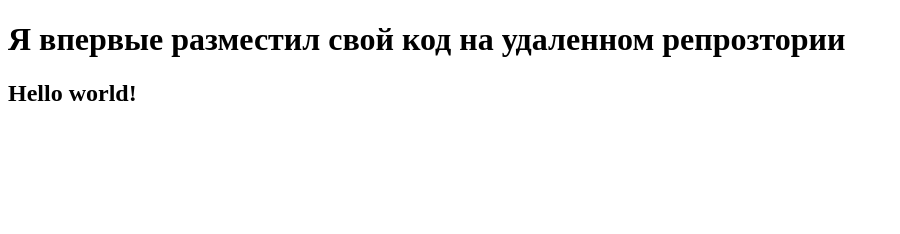
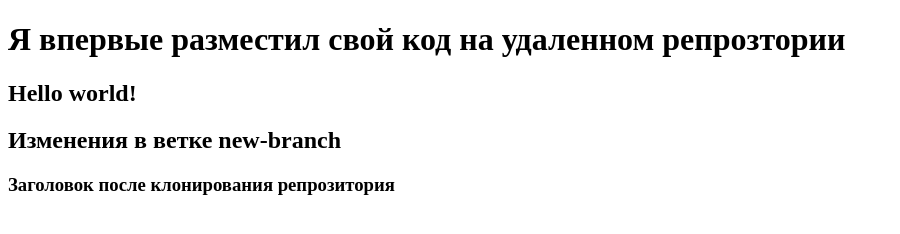
Before and after one commit to 141C/new_repo, a plain HTML site: page index.html in a window 1280 px wide. Shown: the whole page, without its empty margins (0-900 px from the left). Drawn offline with Linux system fonts and the light colour scheme.

Commit message:
commit after cloning

```diff
--- a/index.html
+++ b/index.html
@@ -9,5 +9,7 @@
 <body>
     <h1>Я впервые разместил свой код на удаленном репрозтории</h1>
     <h2>Hello world!</h2>
+    <h2>Изменения в ветке new-branch</h2>
+    <h3>Заголовок после клонирования репрозитория</h3>
 </body>
 </html>
```
Also changed, not shown: 1 other file.
